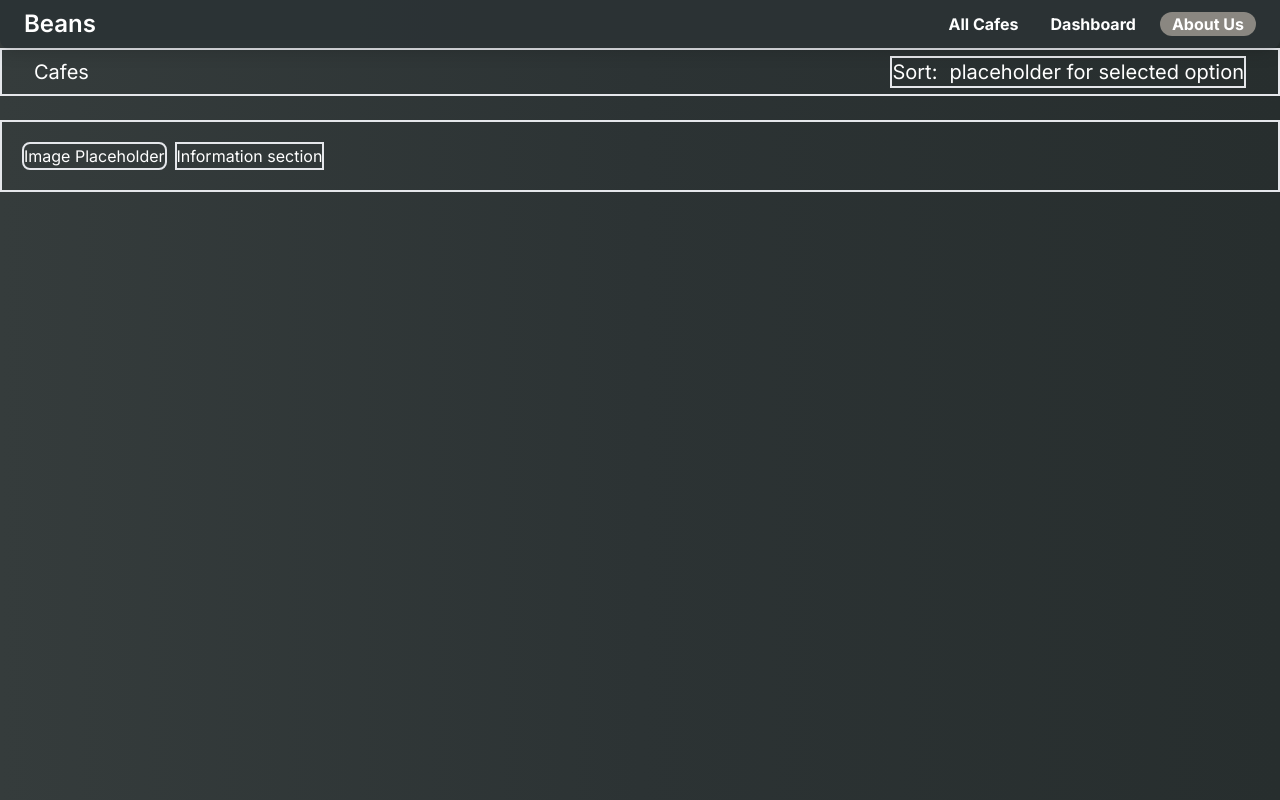
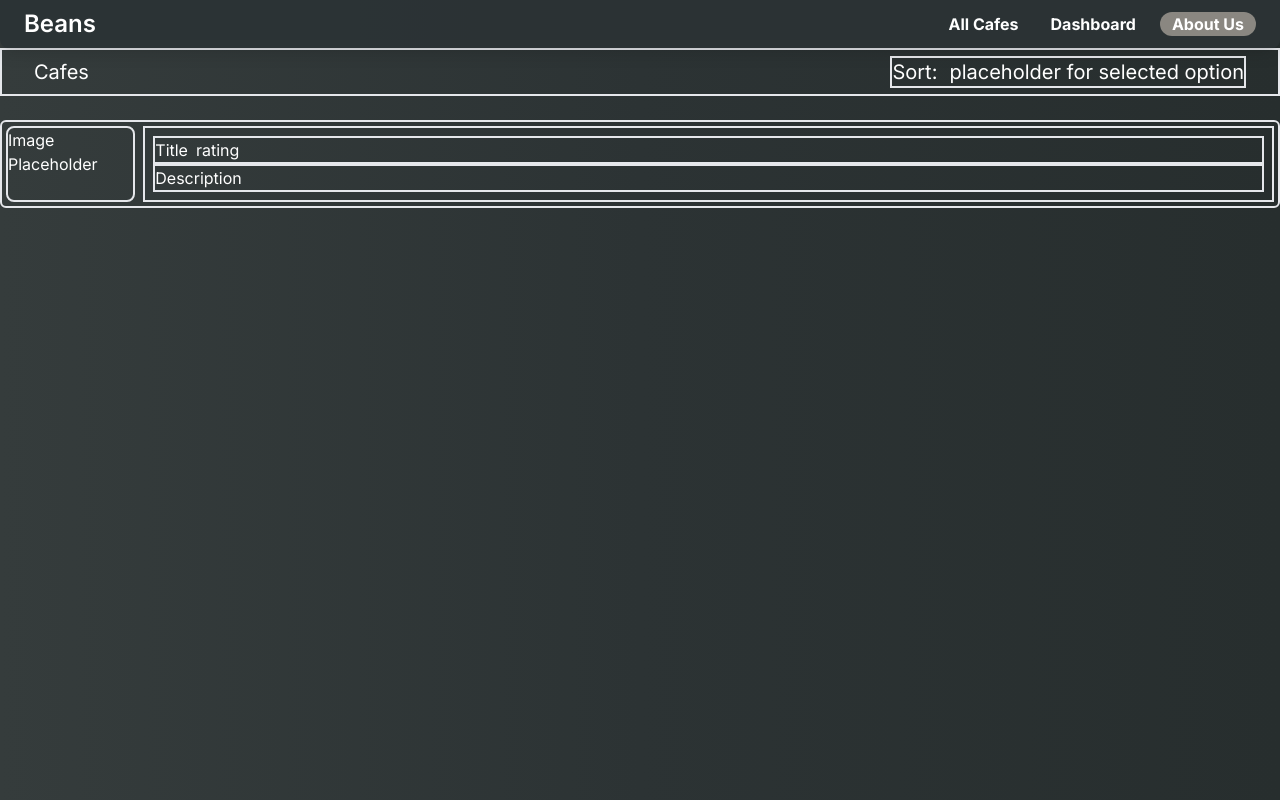
Before and after one commit to stanleyzhengs0/Espresso, a Next.js app: page /AllCafes in a window 1280 px wide. Built offline with nearby package versions, Linux system fonts and the light colour scheme.

Commit message:
list card

```diff
--- a/app/components/ListAllCafeCard.jsx
+++ b/app/components/ListAllCafeCard.jsx
@@ -2,13 +2,31 @@ import React from 'react'
 
 const ListAllCafeCard = () => {
   return (
-    <div className='' alt ='Card_Conatiner'>
-        <div className='flex p-5 gap-2 border-2'>
-            <div className='block border-2 h-full rounded-lg'>
+    <div className='box-border border-2 rounded-md' alt ='Card_Conatiner'>
+        <div className='flex p-1 gap-2'>
+            <div className='block border-2 rounded-lg'>
                 Image Placeholder
             </div>
-            <div className='border-2'>
-                Information section
+
+            {/*  */}
+            <div className='border-2 w-full'>
+              <div className='flex flex-col p-2'>
+
+                <div className='flex justify-start shrink-0 gap-2 flex-nowrap border-2'>
+                    <div className='block gap-1 h-full'>
+                      <h3>
+                        Title
+                      </h3>
+                    </div>
+                    <div>
+                      rating
+                    </div>
+                </div>
+
+                <div className='border-2'>
+                    Description
+                </div>
+              </div>
             </div>
         </div>
     </div>
```
